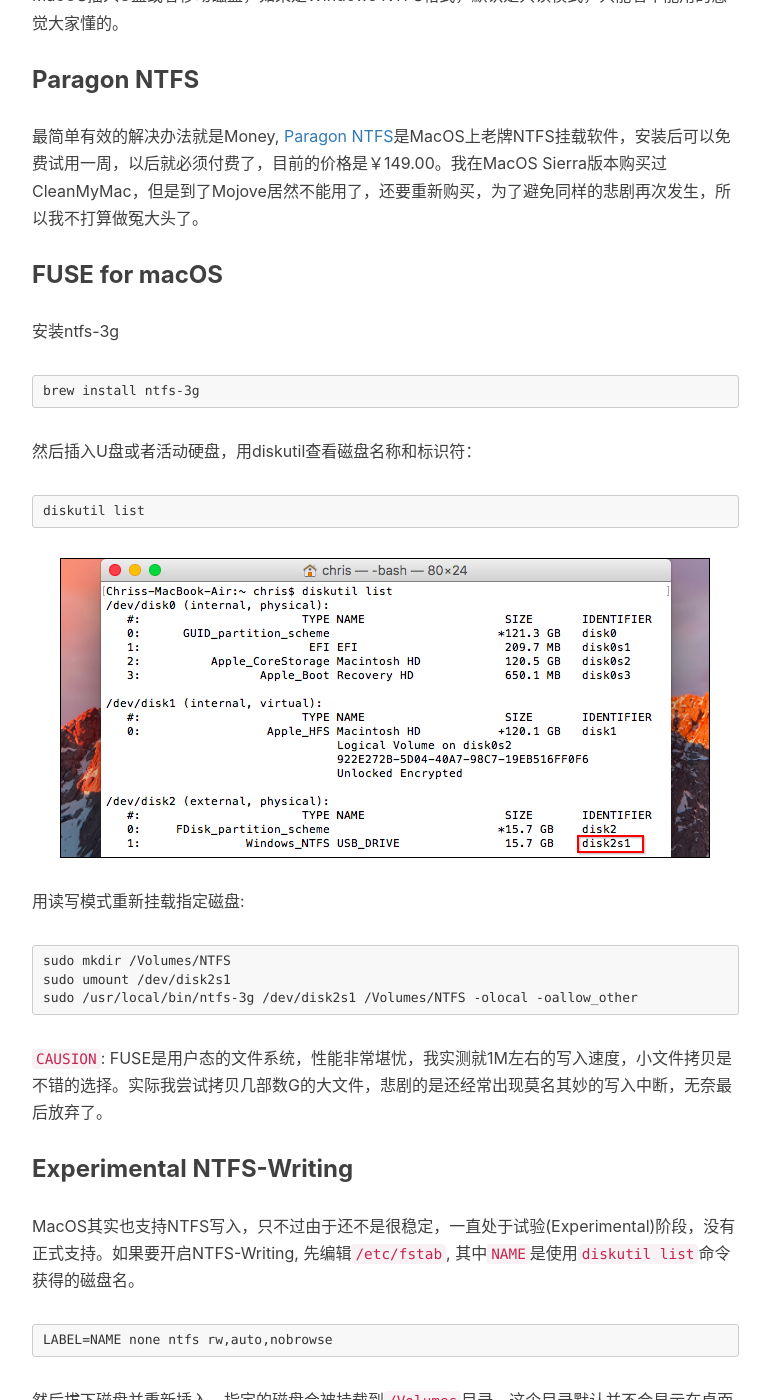
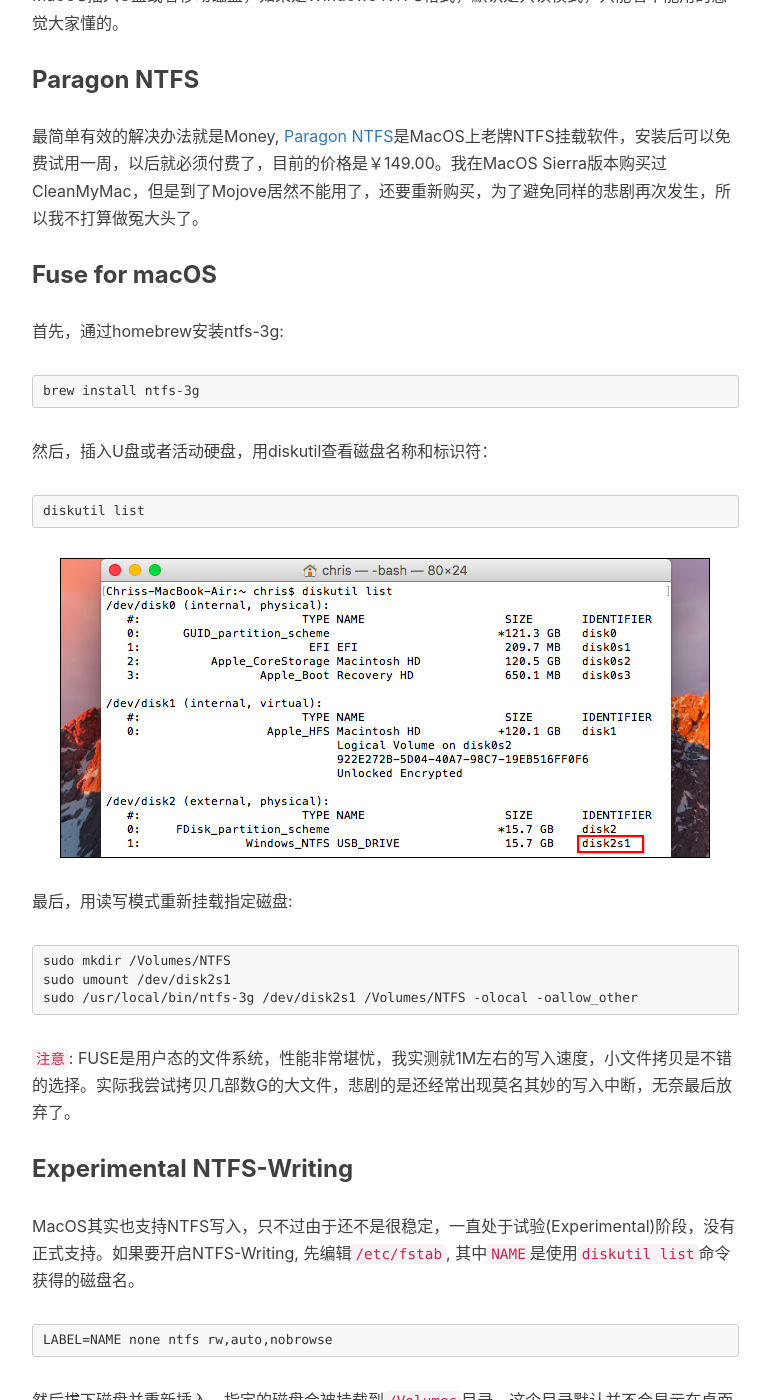
Before and after one commit to luohao-brian/luohao-brian.github.io, a Jekyll site: the page built from _posts/2019-05-03-三分钟搞定MacOS挂载NTFS写入问题.md, in a window 1280 px wide and 1400 px high, scrolled down 641 px. Shown: the whole window, without its empty margins (233-1003 px from the left). Built offline with Jekyll 4.4.1, drawn with Linux system fonts in a browser that asks for light colours; comment, search, counter and statistics services are not loaded.

Commit message:
修改mac挂载ntfs文章

````diff
--- a/_posts/2019-05-03-三分钟搞定MacOS挂载NTFS写入问题.md
+++ b/_posts/2019-05-03-三分钟搞定MacOS挂载NTFS写入问题.md
@@ -12,15 +12,15 @@
 
 最简单有效的解决办法就是Money, [Paragon NTFS](http://www.ntfsformac.cn/)是MacOS上老牌NTFS挂载软件，安装后可以免费试用一周，以后就必须付费了，目前的价格是￥149.00。我在MacOS Sierra版本购买过CleanMyMac，但是到了Mojove居然不能用了，还要重新购买，为了避免同样的悲剧再次发生，所以我不打算做冤大头了。
 
-### [](#FUSE for macOS)FUSE for macOS
+### [](#FUSE for macOS)Fuse for macOS
 
-安装ntfs-3g
+首先，通过homebrew安装ntfs-3g:
 
 ```
 brew install ntfs-3g
 ```
 
-然后插入U盘或者活动硬盘，用diskutil查看磁盘名称和标识符：
+然后，插入U盘或者活动硬盘，用diskutil查看磁盘名称和标识符：
 
 ```
 diskutil list
@@ -28,7 +28,7 @@
 
 ![image](https://raw.githubusercontent.com/luohao-brian/luohao-brian.github.io/master/img/posts-2019/diskutil.png)
 
-用读写模式重新挂载指定磁盘:
+最后，用读写模式重新挂载指定磁盘:
 
 ```
 sudo mkdir /Volumes/NTFS
@@ -36,7 +36,7 @@
 sudo /usr/local/bin/ntfs-3g /dev/disk2s1 /Volumes/NTFS -olocal -oallow_other
 ```
 
-`CAUSION`: FUSE是用户态的文件系统，性能非常堪忧，我实测就1M左右的写入速度，小文件拷贝是不错的选择。实际我尝试拷贝几部数G的大文件，悲剧的是还经常出现莫名其妙的写入中断，无奈最后放弃了。
+`注意`: FUSE是用户态的文件系统，性能非常堪忧，我实测就1M左右的写入速度，小文件拷贝是不错的选择。实际我尝试拷贝几部数G的大文件，悲剧的是还经常出现莫名其妙的写入中断，无奈最后放弃了。
 
 
 ### [](#Experimental NTFS-Writing)Experimental NTFS-Writing
@@ -49,7 +49,7 @@
 
 然后拔下磁盘并重新插入，指定的磁盘会被挂载到`/Volumes`目录，这个目录默认并不会显示在桌面上，必须通过`前往`->`前往文件夹`指定。
 
-`CAUSION`: MacOS NTFS-Writing毕竟是试验阶段(其实已经试验了很多年了)，稳定性还有些堪忧，比如我尝试把30G的多个电影文件复制到活动硬盘某个很深的文件夹中，结果复制完成后发现文件居然不见了，还好后来在Windows上挂载后用磁盘检查恢复了。
+`注意`: MacOS NTFS-Writing毕竟是试验阶段(其实已经试验了很多年了)，稳定性还有些堪忧，比如我尝试把30G的多个电影文件复制到活动硬盘某个很深的文件夹中，结果复制完成后发现文件居然不见了，还好后来在Windows上挂载后用磁盘检查恢复了。
 
 ### [](#参考)参考
 
````
